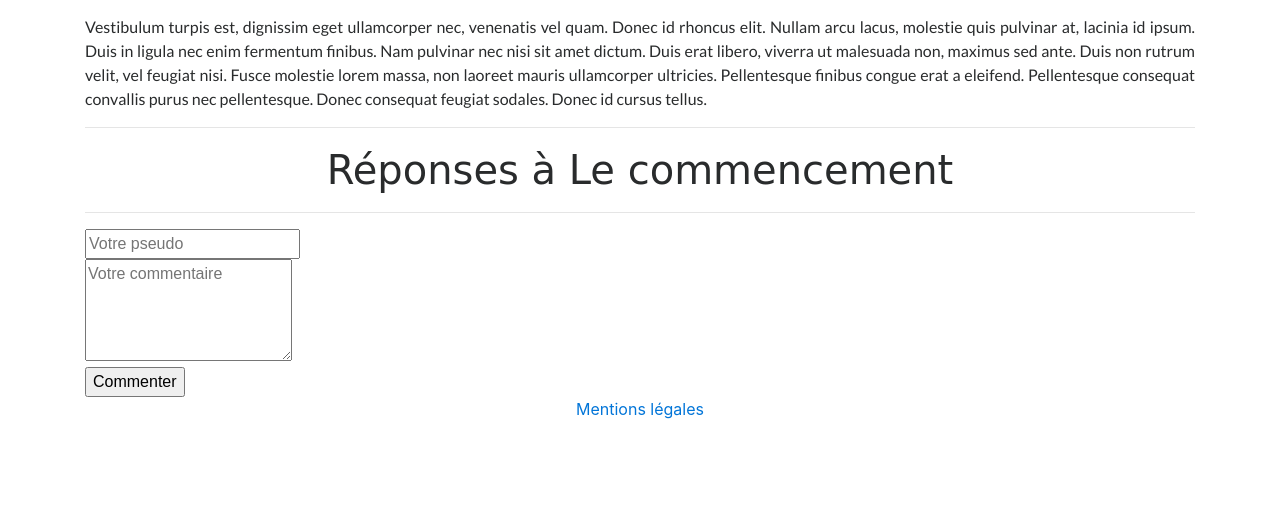
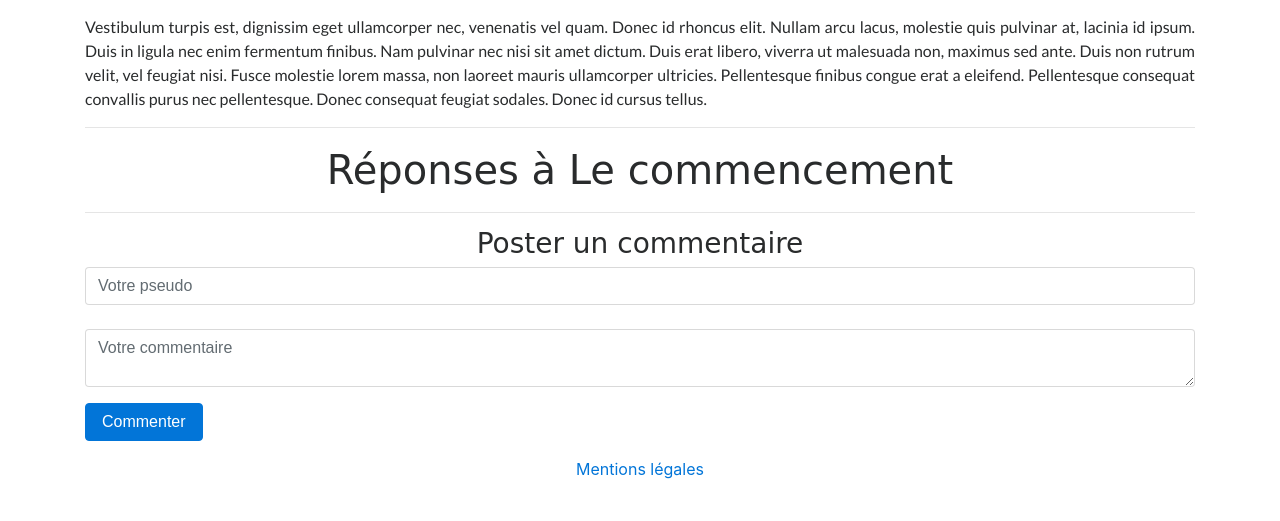
Before and after one commit to Pywako/Blog, a PHP site: page /Chapitre/index/3 in a window 1280 px wide. Shown: the part 579-1100 px from the top of the page. Before the commit the page ends 998 px from the top, so only its background shows below. Run offline with PHP 8.4, Linux system fonts and the light colour scheme; data comes from the database, SQL or seed files in the repository; some libraries are stand-ins or nearby versions; some web fonts are replaced.

Commit message:
Modification style formulaire commentaire

```diff
--- a/Vue/Chapitre/index.php
+++ b/Vue/Chapitre/index.php
@@ -19,12 +19,17 @@
             <button type="button" class="btn btn-warning">Signaler</button></a>
     <?php endforeach; ?>
     <hr />
-    <form method="post" action="chapitre/commenter">
-        <input id="auteur" name="auteur" type="text" placeholder="Votre pseudo"
-               required /><br />
-        <textarea id="txtCommentaire" name="contenu" rows="4"
-                  placeholder="Votre commentaire" required></textarea><br />
-        <input type="hidden" name="id" value="<?= $chapitre['id']?>" />
-        <input type="submit" value="Commenter" />
+    <!-------------- Commenter -------------->
+    <form method="post" action="chapitre/commenter" id="formulaireCommenter">
+        <input type="hidden" name="parend_id" value="0">
+        <h3>Poster un commentaire</h3>
+        <div class="form-group">
+            <input id="auteur" name="auteur" type="text" class="form-control" placeholder="Votre pseudo" required /><br />
+            <textarea id="txtCommentaire" name="contenu" class="form-control" placeholder="Votre commentaire" required></textarea>
+            <input class="sr-only" type="hidden" name="id" value="<?= $chapitre['id']?>" />
+        </div>
+        <div class="form-group">
+            <button type="submit" class="btn btn-primary">Commenter</button>
+        </div>
     </form>
 </div>
```
